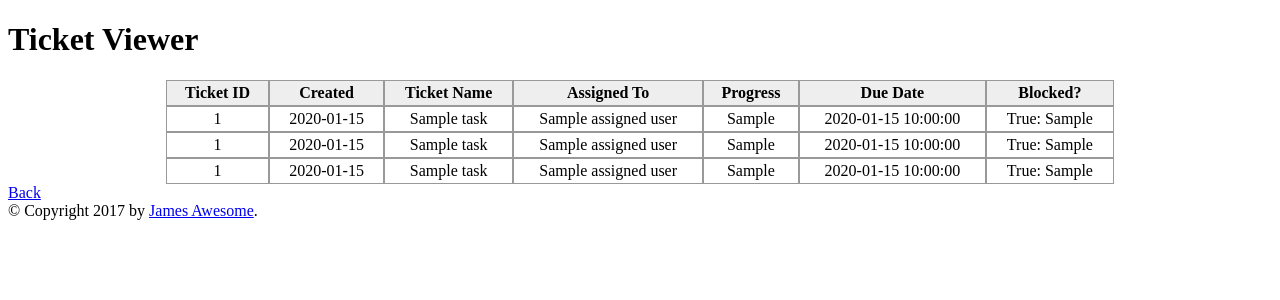
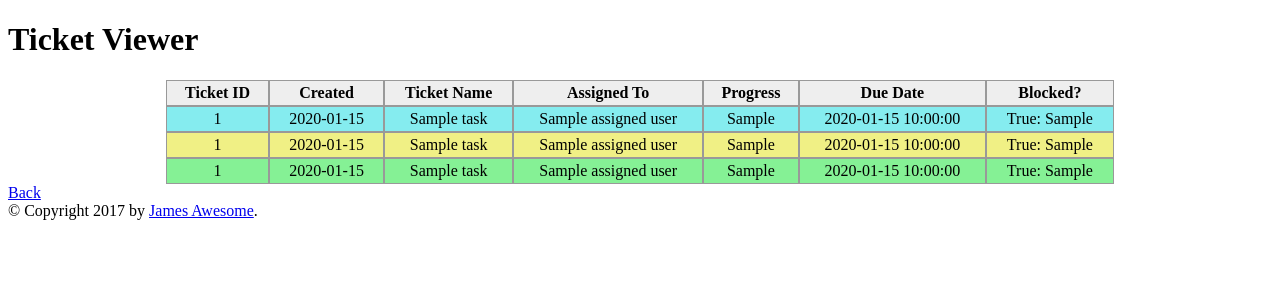
Before and after one commit to JamesAwesome/kanbantool_ticket_dash, a Flask app: template kanbantool_ticket_dash/ticket_viewer/templates/ticket_viewer/index.html in a window 1280 px wide. Shown: the top 300 px of the page. Run offline with Flask 2, Linux system fonts and the light colour scheme; the template is opened without the code that fills it: most values are stand-ins (such as "Sample title", 1, 10 or a date in 2020).

Commit message:
Add some color yo

```diff
--- a/kanbantool_ticket_dash/ticket_viewer/templates/ticket_viewer/index.html
+++ b/kanbantool_ticket_dash/ticket_viewer/templates/ticket_viewer/index.html
@@ -17,6 +17,24 @@
         padding: 3px 10px;
         background-color: #EEE;
         font-weight: bold;
+    }
+    .divTableCellUnstarted {
+        border: 1px solid #999999;
+        display: table-cell;
+        padding: 3px 10px;
+        background-color: #85ecef;
+    }
+    .divTableCellWip {
+        border: 1px solid #999999;
+        display: table-cell;
+        padding: 3px 10px;
+        background-color: #f0f085;
+    }
+    .divTableCellDone {
+        border: 1px solid #999999;
+        display: table-cell;
+        padding: 3px 10px;
+        background-color: #85f195;
     }
     .divTableCell {
         border: 1px solid #999999;
@@ -44,35 +62,35 @@
           </div>
         {% for ticket in sorted_tickets['unstarted'] %}
           <div class="divTableRow">
-            <div class="divTableCell">{{ ticket['task']['id'] }}</div>
-            <div class="divTableCell">{{ ticket['task']['created_at'].date() }}</div>
-            <div class="divTableCell">{{ ticket['task']['name'] }}</div>
-            <div class="divTableCell">{{ ticket['task'].get('assigned_user', {}).get('name', 'Unassigned') }}</div>
-            <div class="divTableCell">{{ workflow_mapper[ticket['task']['workflow_stage_id']] }}</div>
-            <div class="divTableCell">{{ ticket['task']['due_date'] or '∞' }}</div>
-            <div class="divTableCell">{% if ticket['task']['block_reason'] %} True: {{ ticket['task']['block_reason'] }} {% else %} False {% endif %}</div>
+            <div class="divTableCellUnstarted">{{ ticket['task']['id'] }}</div>
+            <div class="divTableCellUnstarted">{{ ticket['task']['created_at'].date() }}</div>
+            <div class="divTableCellUnstarted">{{ ticket['task']['name'] }}</div>
+            <div class="divTableCellUnstarted">{{ ticket['task'].get('assigned_user', {}).get('name', 'Unassigned') }}</div>
+            <div class="divTableCellUnstarted">{{ workflow_mapper[ticket['task']['workflow_stage_id']] }}</div>
+            <div class="divTableCellUnstarted">{{ ticket['task']['due_date'] or '∞' }}</div>
+            <div class="divTableCellUnstarted">{% if ticket['task']['block_reason'] %} True: {{ ticket['task']['block_reason'] }} {% else %} False {% endif %}</div>
           </div>
         {% endfor %}
         {% for ticket in sorted_tickets['wip'] %}
           <div class="divTableRow">
-            <div class="divTableCell">{{ ticket['task']['id'] }}</div>
-            <div class="divTableCell">{{ ticket['task']['created_at'].date() }}</div>
-            <div class="divTableCell">{{ ticket['task']['name'] }}</div>
-            <div class="divTableCell">{{ ticket['task'].get('assigned_user', {}).get('name', 'Unassigned') }}</div>
-            <div class="divTableCell">{{ workflow_mapper[ticket['task']['workflow_stage_id']] }}</div>
-            <div class="divTableCell">{{ ticket['task']['due_date'] or '∞' }}</div>
-            <div class="divTableCell">{% if ticket['task']['block_reason'] %} True: {{ ticket['task']['block_reason'] }} {% else %} False {% endif %}</div>
+            <div class="divTableCellWip">{{ ticket['task']['id'] }}</div>
+            <div class="divTableCellWip">{{ ticket['task']['created_at'].date() }}</div>
+            <div class="divTableCellWip">{{ ticket['task']['name'] }}</div>
+            <div class="divTableCellWip">{{ ticket['task'].get('assigned_user', {}).get('name', 'Unassigned') }}</div>
+            <div class="divTableCellWip">{{ workflow_mapper[ticket['task']['workflow_stage_id']] }}</div>
+            <div class="divTableCellWip">{{ ticket['task']['due_date'] or '∞' }}</div>
+            <div class="divTableCellWip">{% if ticket['task']['block_reason'] %} True: {{ ticket['task']['block_reason'] }} {% else %} False {% endif %}</div>
           </div>
         {% endfor %}
         {% for ticket in sorted_tickets['done'] %}
           <div class="divTableRow">
-            <div class="divTableCell">{{ ticket['task']['id'] }}</div>
-            <div class="divTableCell">{{ ticket['task']['created_at'].date() }}</div>
-            <div class="divTableCell">{{ ticket['task']['name'] }}</div>
-            <div class="divTableCell">{{ ticket['task'].get('assigned_user', {}).get('name', 'Unassigned') }}</div>
-            <div class="divTableCell">{{ workflow_mapper[ticket['task']['workflow_stage_id']] }}</div>
-            <div class="divTableCell">{{ ticket['task']['due_date'] or '∞' }}</div>
-            <div class="divTableCell">{% if ticket['task']['block_reason'] %} True: {{ ticket['task']['block_reason'] }} {% else %} False {% endif %}</div>
+            <div class="divTableCellDone">{{ ticket['task']['id'] }}</div>
+            <div class="divTableCellDone">{{ ticket['task']['created_at'].date() }}</div>
+            <div class="divTableCellDone">{{ ticket['task']['name'] }}</div>
+            <div class="divTableCellDone">{{ ticket['task'].get('assigned_user', {}).get('name', 'Unassigned') }}</div>
+            <div class="divTableCellDone">{{ workflow_mapper[ticket['task']['workflow_stage_id']] }}</div>
+            <div class="divTableCellDone">{{ ticket['task']['due_date'] or '∞' }}</div>
+            <div class="divTableCellDone">{% if ticket['task']['block_reason'] %} True: {{ ticket['task']['block_reason'] }} {% else %} False {% endif %}</div>
           </div>
         {% endfor %}
         </div>
```
